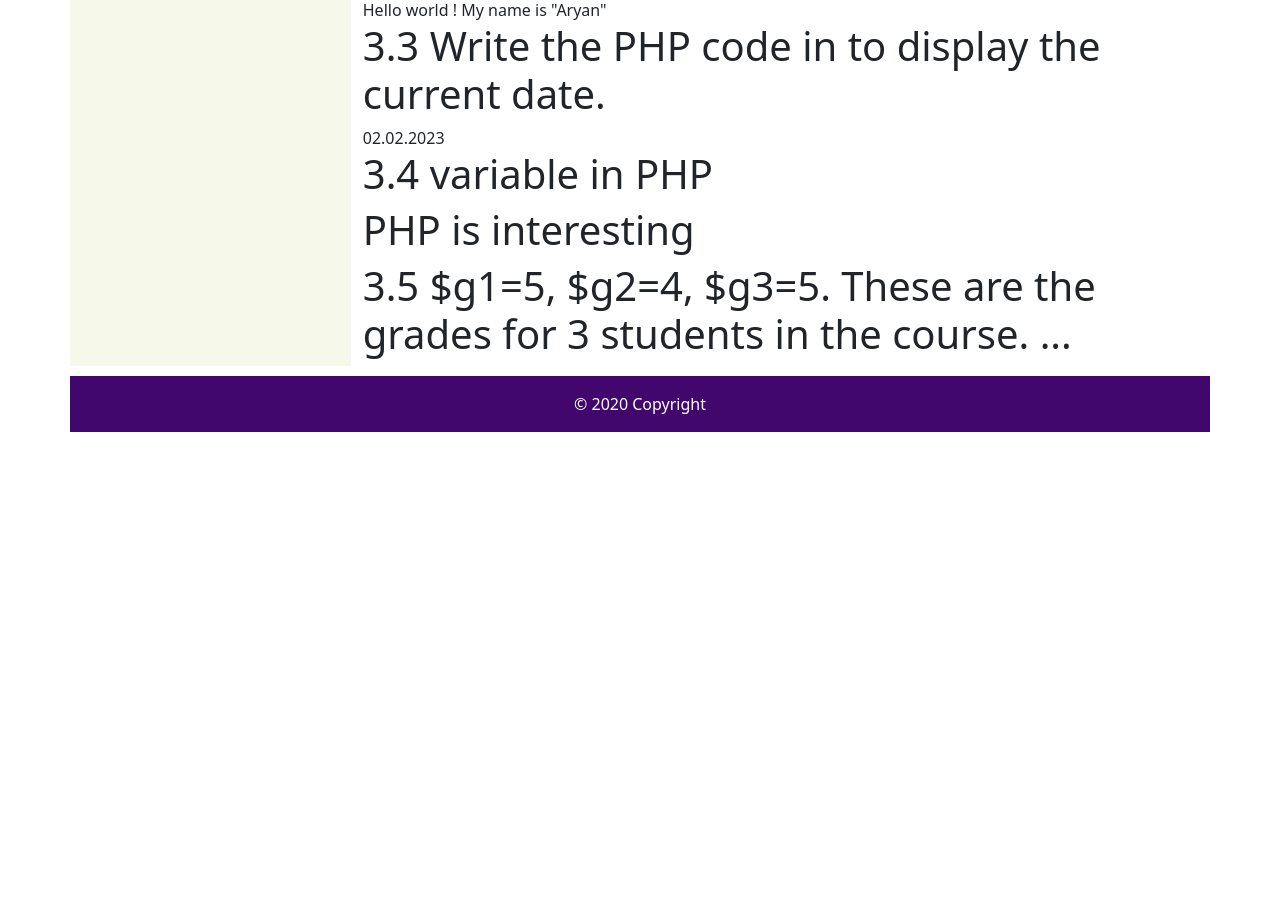
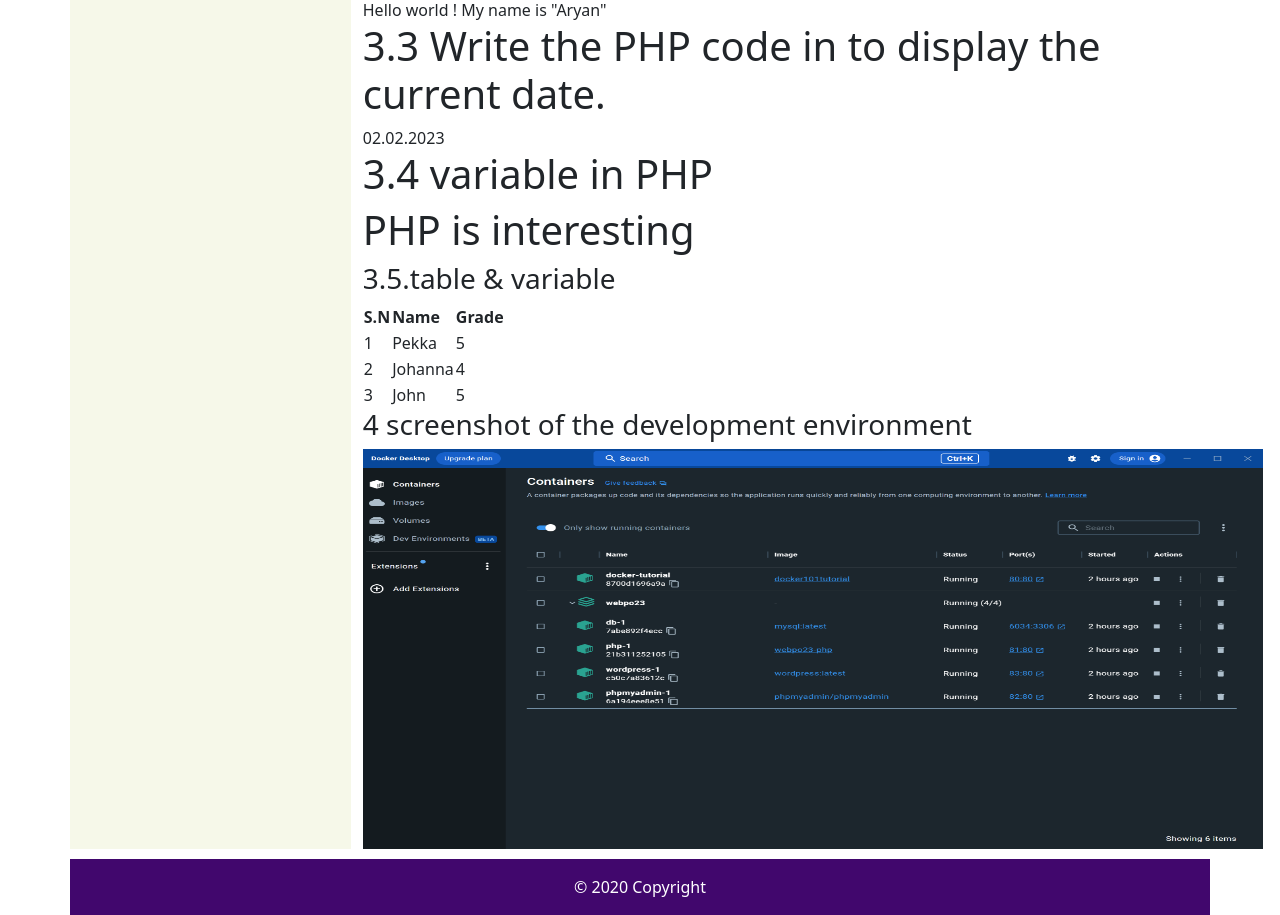
Before and after one commit to Aryan22000/Aryan_webpro, a PHP site: page /ex1.php in a window 1280 px wide. Shown: the part 324-1239 px from the top of the page. Before the commit the page ends 756 px from the top, so only its background shows below. Run offline with PHP 8.4, Linux system fonts and the light colour scheme; data that the repository does not hold is empty.

Commit message:
make a table and image of docker

```diff
--- a/src/Aryan_Mohammadi_Task/layout/ex1.php
+++ b/src/Aryan_Mohammadi_Task/layout/ex1.php
@@ -29,8 +29,30 @@ echo date("d.m.Y") . "<br>";
 $title1 = "PHP is interesting";
 echo "<h1>" . $title1 . "</h1>";
 ?>
-<h1>3.5 $g1=5, $g2=4, $g3=5. These are the grades for 3 students in the course. ...</h1>
-
+<h3> 3.5.table & variable </h3>
+<?php
+$g1 = 5;
+$g2 = 4;
+$g3 = 5;
+echo "
+<table>
+<tr>
+<th> S.N </th><th> Name </th><th> Grade </th>
+</tr>
+<tr>
+<td> 1 </td><td> Pekka </td><td> $g1 </td>
+</tr>
+<tr>
+<td> 2 </td><td> Johanna </td><td> $g2 </td>
+</tr>
+<tr>
+<td> 3 </td><td> John </td><td> $g3 </td>
+</tr>
+</table>
+";
+?>
+<h3> 4 screenshot of the development environment </h3>
+<img src="./my_docker.png" alt="My screenshot of docker" style="width: 900px; height: 400px;">
 </body>
 </html>
 
```
Also changed, not shown: src/Aryan_Mohammadi_Task/layout/my_docker.png (added).
